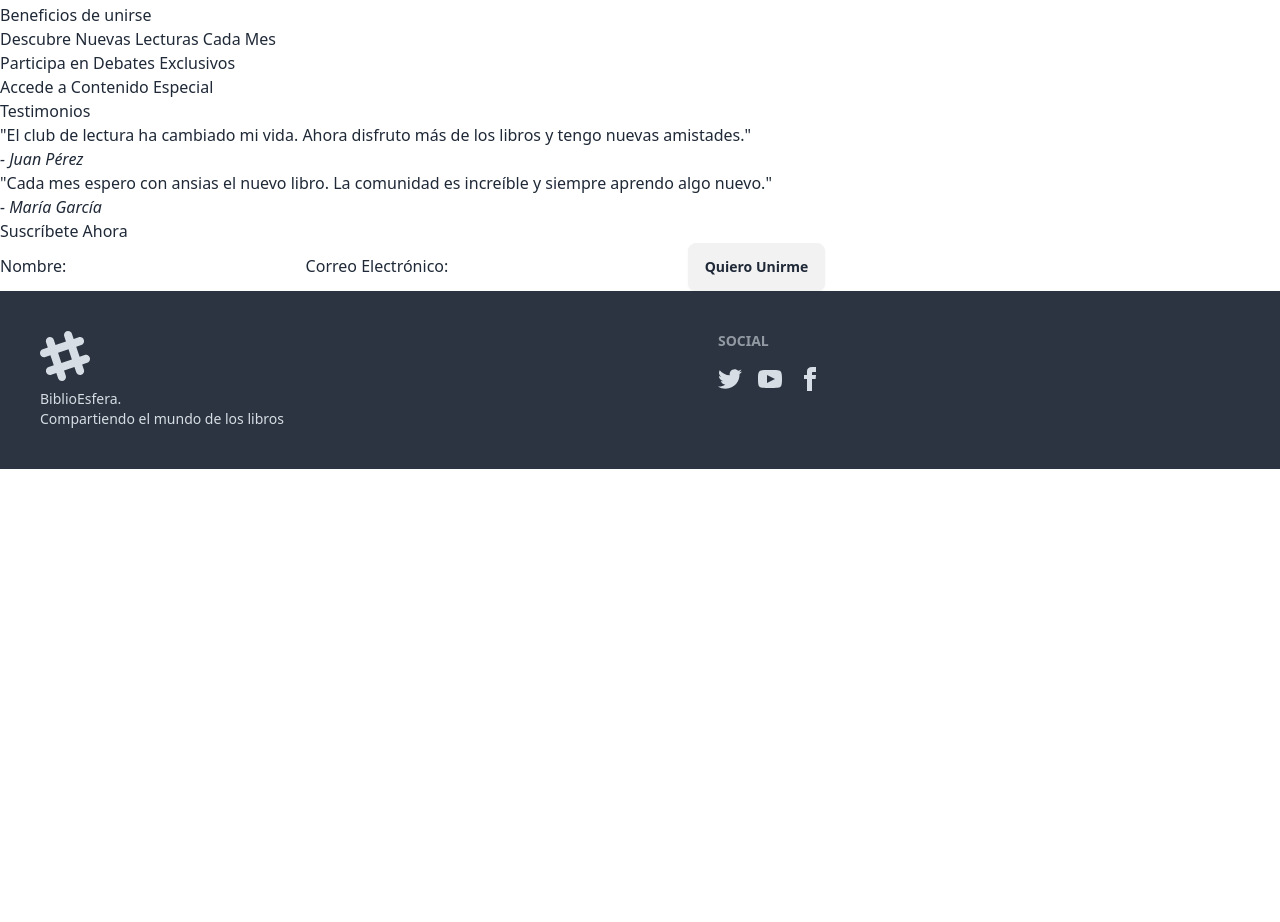
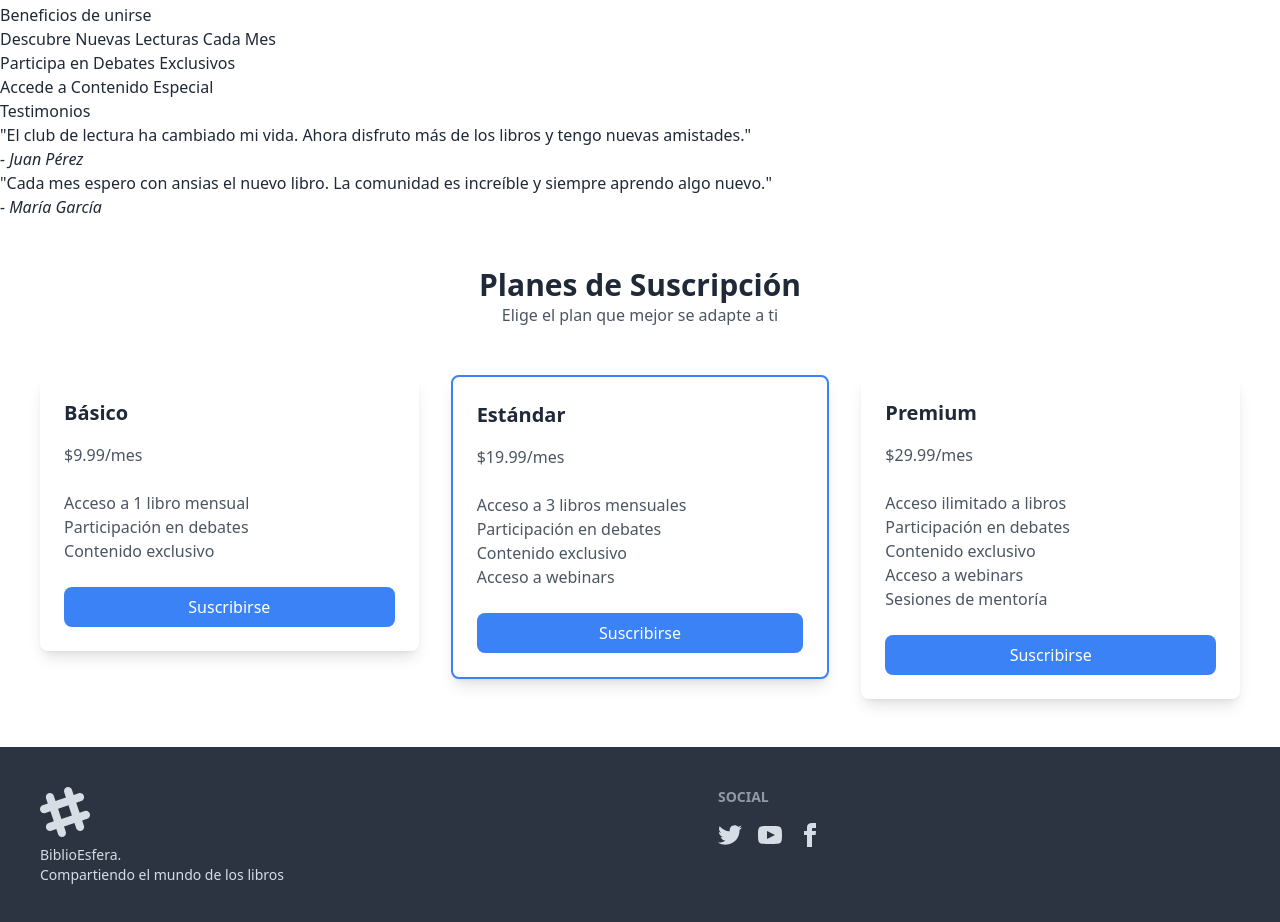
Before and after one commit to brypro/biblioesfera, a plain HTML site: page index.html in a window 1280 px wide. Shown: the part 542-1464 px from the top of the page. Before the commit the page ends 1011 px from the top, so only its background shows below. Drawn offline with nearby package versions, Linux system fonts and the light colour scheme.

Commit message:
refactor: Update subscription section with new design and pricing plans

```diff
--- a/index.html
+++ b/index.html
@@ -131,18 +131,59 @@
       </section>
 
       <!-- Suscripción -->
-      <section class="subscribe" id="subscribe">
-        <div class="container">
-          <h3>Suscríbete Ahora</h3>
-          <form action="subscribe.php" method="POST">
-            <label for="name">Nombre:</label>
-            <input type="text" id="name" name="name" required />
-            <label for="email">Correo Electrónico:</label>
-            <input type="email" id="email" name="email" required />
-            <button type="submit" class="btn">Quiero Unirme</button>
-          </form>
+      <section class="py-12 bg-white">
+        <div class="container mx-auto px-6">
+            <div class="text-center mb-12">
+                <h2 class="text-3xl font-semibold text-gray-800">Planes de Suscripción</h2>
+                <p class="text-gray-600">Elige el plan que mejor se adapte a ti</p>
+            </div>
+            <div class="flex flex-wrap justify-center">
+                <!-- Plan Básico -->
+                <div class="w-full md:w-1/3 px-4 mb-6 md:mb-0">
+                    <div class="bg-white rounded-lg shadow-lg p-6">
+                        <h3 class="text-xl font-semibold text-gray-800">Básico</h3>
+                        <p class="text-gray-600 mt-4">$9.99/mes</p>
+                        <ul class="mt-6 mb-6">
+                            <li class="text-gray-600">Acceso a 1 libro mensual</li>
+                            <li class="text-gray-600">Participación en debates</li>
+                            <li class="text-gray-600">Contenido exclusivo</li>
+                        </ul>
+                        <a href="#" class="block w-full text-center bg-blue-500 text-white py-2 rounded-lg hover:bg-blue-600">Suscribirse</a>
+                    </div>
+                </div>
+                <!-- Plan Estándar -->
+                <div class="w-full md:w-1/3 px-4 mb-6 md:mb-0">
+                    <div class="bg-white rounded-lg shadow-lg p-6 border-2 border-blue-500">
+                        <h3 class="text-xl font-semibold text-gray-800">Estándar</h3>
+                        <p class="text-gray-600 mt-4">$19.99/mes</p>
+                        <ul class="mt-6 mb-6">
+                            <li class="text-gray-600">Acceso a 3 libros mensuales</li>
+                            <li class="text-gray-600">Participación en debates</li>
+                            <li class="text-gray-600">Contenido exclusivo</li>
+                            <li class="text-gray-600">Acceso a webinars</li>
+                        </ul>
+                        <a href="#" class="block w-full text-center bg-blue-500 text-white py-2 rounded-lg hover:bg-blue-600">Suscribirse</a>
+                    </div>
+                </div>
+                <!-- Plan Premium -->
+                <div class="w-full md:w-1/3 px-4">
+                    <div class="bg-white rounded-lg shadow-lg p-6">
+                        <h3 class="text-xl font-semibold text-gray-800">Premium</h3>
+                        <p class="text-gray-600 mt-4">$29.99/mes</p>
+                        <ul class="mt-6 mb-6">
+                            <li class="text-gray-600">Acceso ilimitado a libros</li>
+                            <li class="text-gray-600">Participación en debates</li>
+                            <li class="text-gray-600">Contenido exclusivo</li>
+                            <li class="text-gray-600">Acceso a webinars</li>
+                            <li class="text-gray-600">Sesiones de mentoría</li>
+                        </ul>
+                        <a href="#" class="block w-full text-center bg-blue-500 text-white py-2 rounded-lg hover:bg-blue-600">Suscribirse</a>
+                    </div>
+                </div>
+            </div>
         </div>
-      </section>
+    </section>
+
     </main>
 
     <!-- Footer -->
```
